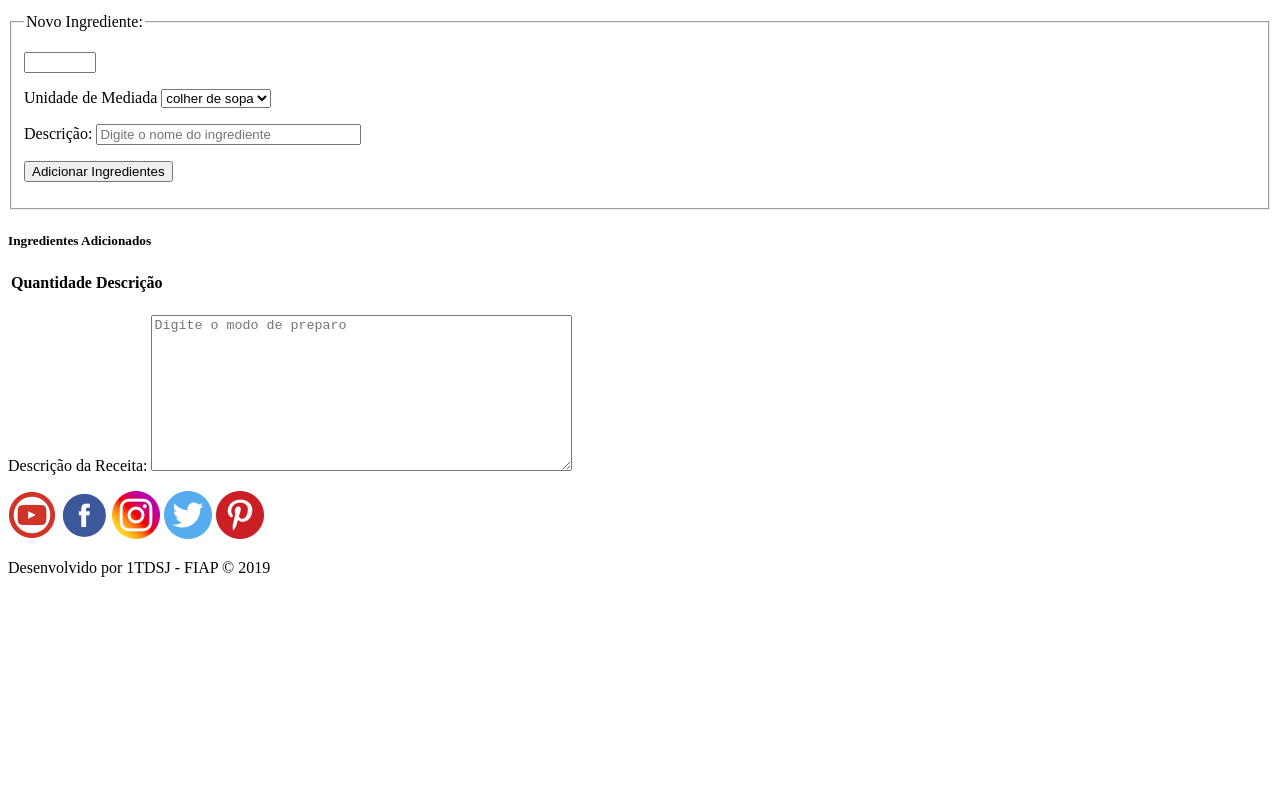
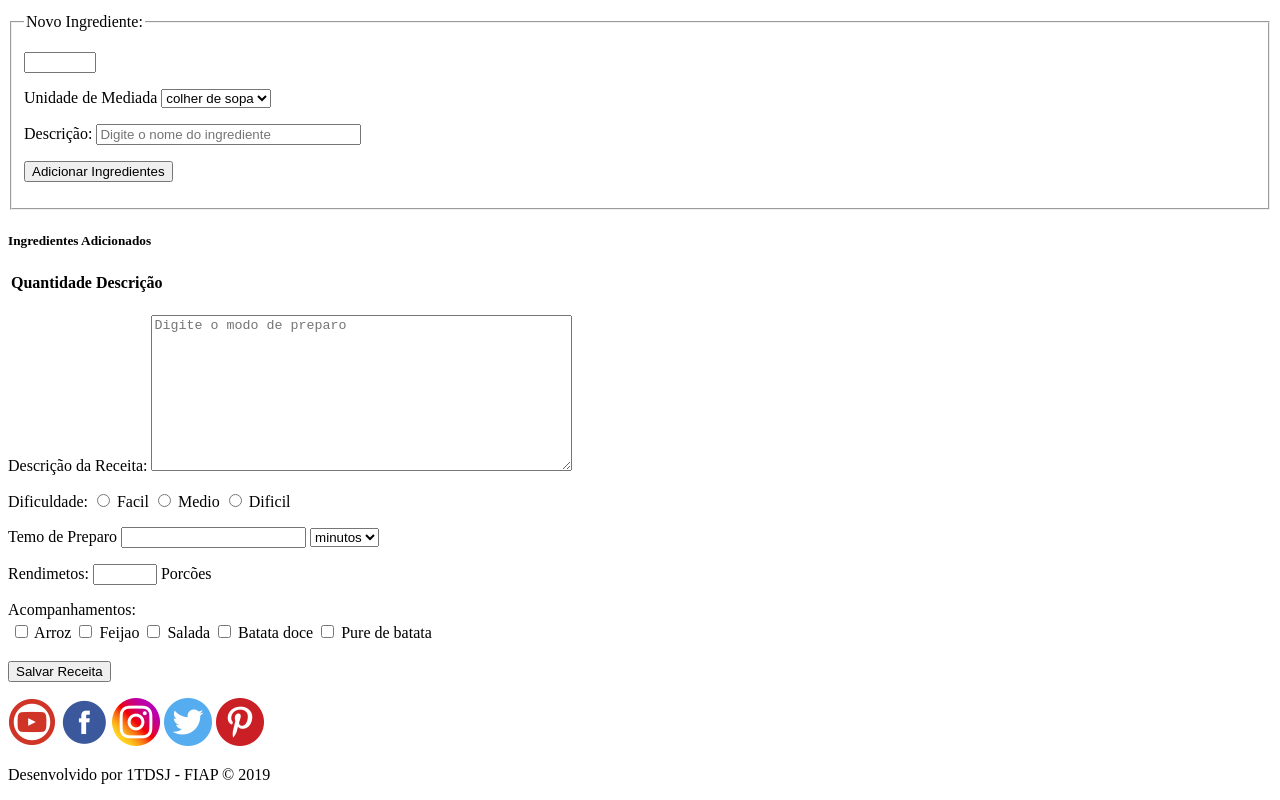
Before and after one commit to Portoluiz/site-receitas-sra-x, a plain HTML site: page Cadastrar.html in a window 1280 px wide. Shown: the part 541-1341 px from the top of the page. Before the commit the page ends 1134 px from the top, so only its background shows below. Drawn offline with Linux system fonts and the light colour scheme.

Commit message:
pagina de cadastro

```diff
--- a/Cadastrar.html
+++ b/Cadastrar.html
@@ -8,7 +8,7 @@
     <div id="cabecalho"> </div>
       <div id="banner">
         <!-- inserir a figura do banner -->
-      </div>
+      </div><!-- fim div banner -->
       <div id="menu">
           <ul>
             <li><a href="index.html">Home</a></li>
@@ -29,10 +29,11 @@
               <input type="image" name="lupa" alt="pesquisar" src="img/lupa.png"/>
             </p>
           </div>
-       </div>
+       </div><!-- fim div cabecalho -->
 
     <div id="corpo">
       <h1>Nova Receita</h1>
+      <form action="salvar.jsp" method="post"><!-- salvar.jsp nao exitente -->
         <p><label for="nome">Nome da Receita
           <input type="text" name="nome" id ="nome" placeholder="Digite o nome da receita" size="50">
         </label></p>
@@ -62,7 +63,8 @@
           </p>
           <p>
             <label for="descingrediente">Descrição:
-              <input type="text" name="descingrediente" id="descingrediente" size="30" placeholder="Digite o nome do ingrediente"/>
+              <input type="text" name="descingrediente" id="descingrediente" size="30"
+              placeholder="Digite o nome do ingrediente"/>
             </label>
             <p><button id="btnAdicionar">Adicionar Ingredientes</button>
             </p>
@@ -93,14 +95,73 @@
       </p>
       <p>
         <label for="modo-preparo">Descrição da Receita:
-          <textarea id="modo-preparo" name="modo-preparo" placeholder="Digite o modo de preparo" cols="50"rows="10 "></textarea>
-
+          <textarea id="modo-preparo" name="modo-preparo" placeholder=
+          "Digite o modo de preparo" cols="50"rows="10 "></textarea>
         </label>
       </p>
-    </div>
-
-    </div>
-
+      <p>
+        Dificuldade:
+        <input id="facil" type="radio" name="dificuldade" value="f"/>
+        <label for="facil">Facil</label>
+        <input id="medio" type="radio" name="dificuldade" value="m"/>
+        <label for="medio">Medio</label>
+        <input id="dificil" type="radio" name="dificuldade" value="d"/>
+        <label for="dificil">Dificil</label>
+      </p>
+      <p>
+        Temo de Preparo <input type ="number" name="tempo-preparo"min="1"/>
+        <select name ="unidade-tempo">
+          <option value="min">minutos</option>
+          <option value="h">horas</option>
+          <option value="d">dias</option>
+        </select>
+      </p>
+      <p>
+        Rendimetos: <input type="number" name="rendimento" min="1" max="100"/>
+        Porcões
+      </p>
+      <p>
+        Acompanhamentos: <br/>
+        <table>
+          <tr>
+            <td>
+              <label>
+                <input type="checkbox" name="Acompanhamentos" value="arroz" />
+                Arroz
+              </label>
+            </td>
+            <td>
+              <label>
+                <input type="checkbox" name="Acompanhamentos" value="feijao" />
+                Feijao
+              </label>
+            </td>
+            <td>
+              <label>
+                <input type="checkbox" name="Acompanhamentos" value="salada" />
+                Salada
+              </label>
+            </td>
+            <td>
+              <label>
+                <input type="checkbox" name="Acompanhamentos" value="batata doce" />
+                Batata doce
+              </label>
+            </td>
+            <td>
+              <label>
+                <input type="checkbox" name="Acompanhamentos" value="purer de batata" />
+                Pure de batata
+              </label>
+            </td>
+          </tr>
+        </table>
+      </p>
+      <p>
+        <input type="submit" value="Salvar Receita"/>
+      </p>
+    </form>
+    </div><!-- fim div corpo -->
     <div id="rodape">
       <p id="redes-sociais">
         <a href="https://www.youtube.com/?gl=BR"><img src="img/youtube.png"/></a>
@@ -110,7 +171,6 @@
         <a href="https://br.pinterest.com/"><img src="img/pinterest.png"/></a>
       </p>
       <p>Desenvolvido por 1TDSJ - FIAP &copy; 2019</p>
-
-    </div>
+    </div><!-- fim div rodape -->
   </body>
 </html>
```
